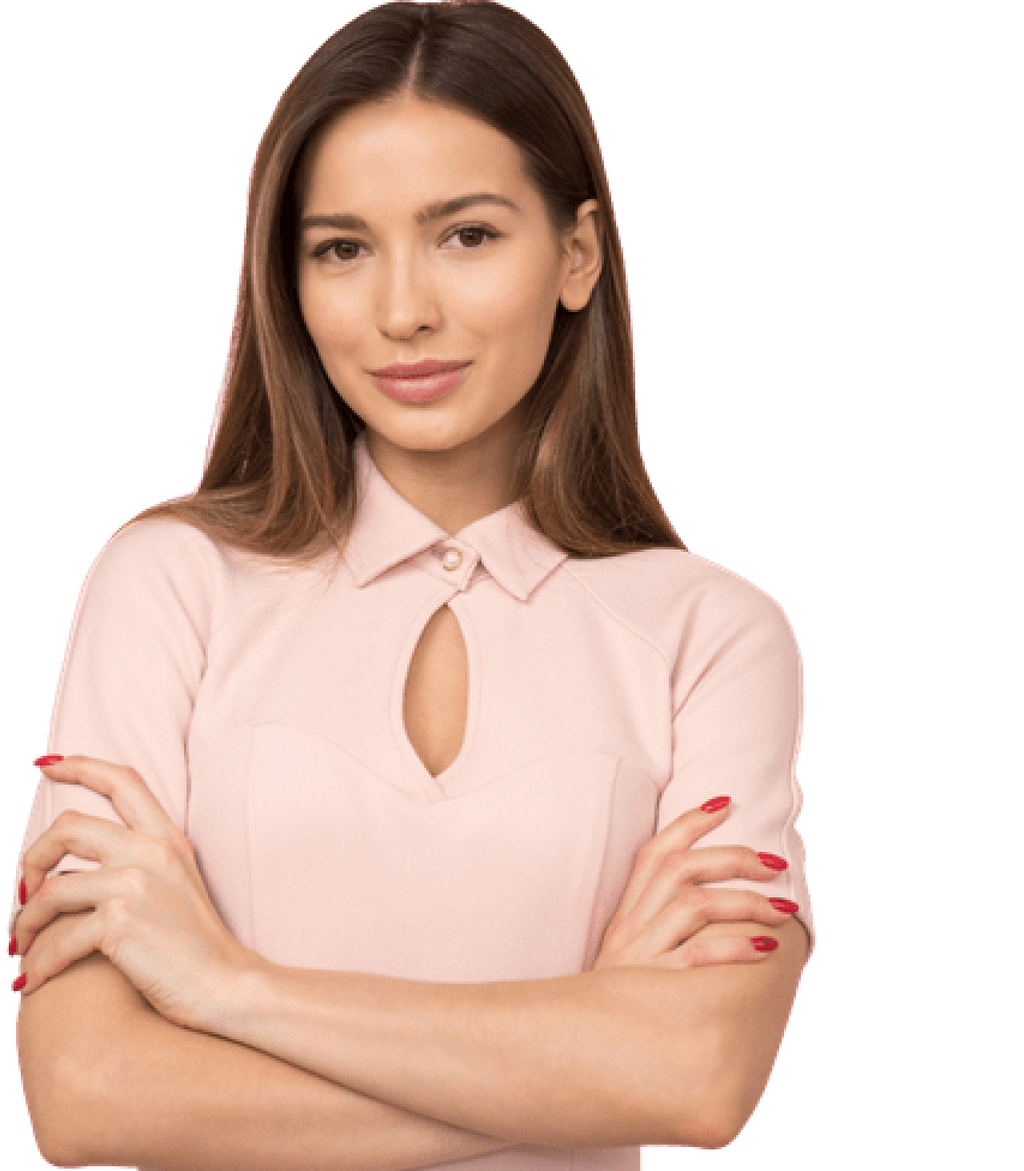
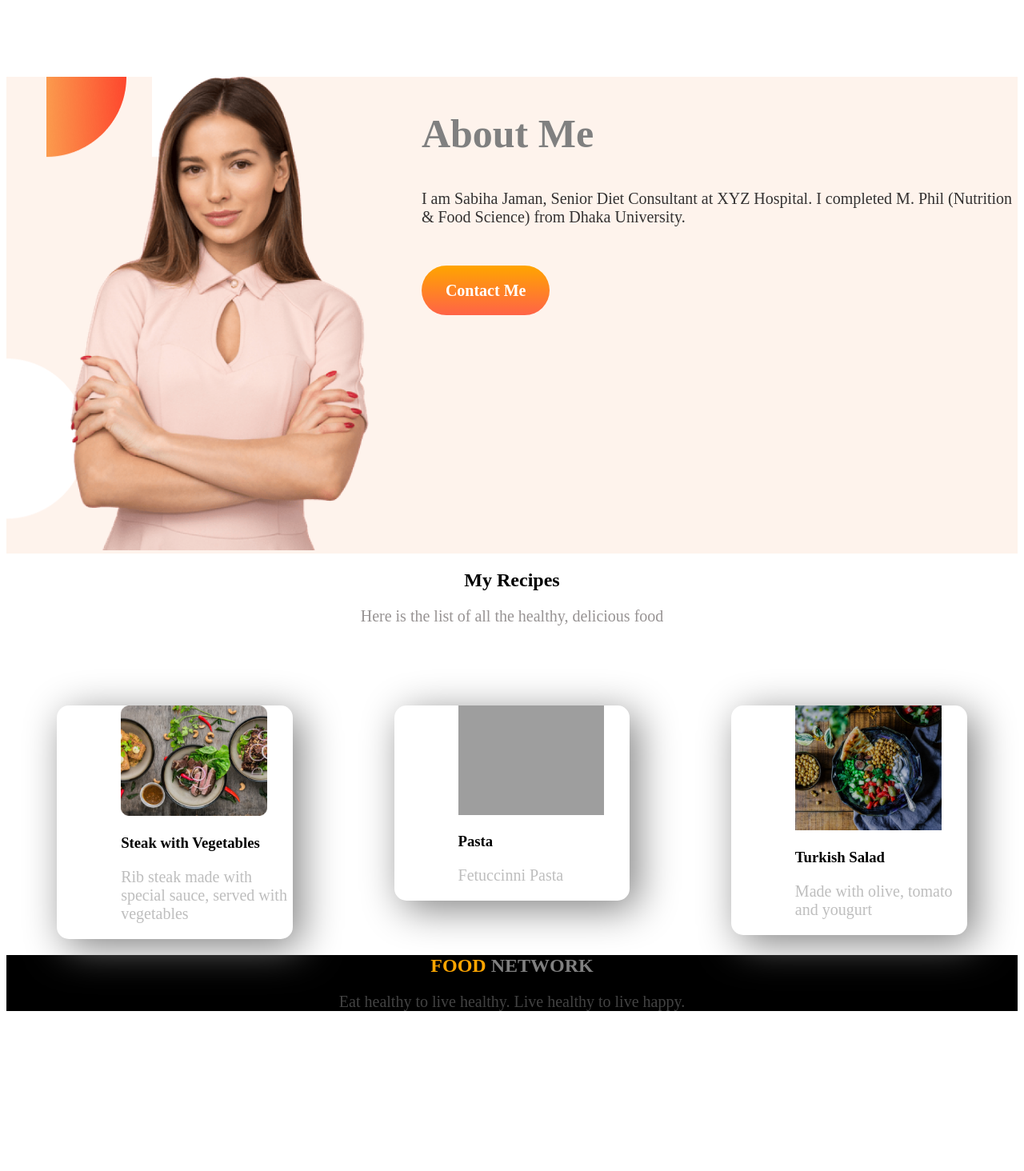
Before and after one commit to nazia-parvin/food-network, a plain HTML site: page index.html in a window 1280 px wide. Shown: the part 577-2041 px from the top of the page at 80% size. After the commit the page ends 1861 px from the top, so only its background shows below. Drawn offline with nearby package versions, Linux system fonts and the light colour scheme; grey boxes are pictures that could not be loaded.

Commit message:
changes not last

```diff
--- a/index.html
+++ b/index.html
@@ -11,7 +11,7 @@
     <link rel="stylesheet" href="style.css">
 </head>
 <body>
-    <section class="flexible-container">
+    <section class="flexible-container font-color">
         <div class="half-width">
             <h1><span class="orange-colour" >Skip</span> the Diet, <br>
                 Just Eat Healthy <br>
@@ -26,9 +26,49 @@
                 <img src="images/Group 8450.png" alt="">
             </div>
     </section>
-    <section>
-        <img src="images/female/Person Image.png" alt="">
+
+    <section class=" flexible-container middle-part-image font-color">
+            <div class="half-width">
+                <img src="images/female/Person Image.png" alt="">
+            </div>
+            <div >
+                <h1><span class="gray-colour-h1">About Me</span></h1>
+                <p  <span class="middle-para-color">
+                    I am Sabiha Jaman, Senior Diet Consultant at XYZ Hospital. I completed M. Phil (Nutrition & Food Science) from Dhaka University. </span> <br><br><br><br>
+                    <a class="link-button" target="_blank" href="https://www.asgaralihospital.com/post_staff/ms-shaila-sabrin/">Contact Me</a>
+                </p>
+            </div>
     </section>
+    <section">
+        <h2>My Recipes</h2>
+        <p id="last-para">Here is the list of all the healthy, delicious food</p>
+        <div class= "flexible-container">
+            <div id="recipie-ietem" class="half-width">
+                <img src="images/food/Project Cover1.jpg" alt="">
+                <h3>Steak with Vegetables</h3>
+                <p>Rib steak made with special sauce, served with vegetables</p>
+
+            </div>
+            <div id="recipie-ietem" class="half-width" >
+                <img src="images/food/Project Cover7.png" alt="">
+                <h3 class="black-colour">Pasta</h3>
+                <p>Fetuccinni Pasta</p>
+            </div>
+            <div id="recipie-ietem" class="half-width">
+                <img src="images/food/Project Cover8.png" alt="">
+                <h3 >Turkish Salad</h3>
+                <p>Made with olive, tomato and yougurt</p>
+            </div>
+
+        </div>
+
+    </section>
+    <footer>
+        <h2><span class="orange-colour">FOOD </span> NETWORK</h2>
+        <p>
+            Eat healthy to live healthy. Live healthy to live happy.
+        </p>
+    </footer>
 
 </body>
 </html>
--- a/style.css
+++ b/style.css
@@ -1,6 +1,6 @@
-body{
+font-color{
     font-family: 'Open Sans', sans-serif;
-    color: rgb(104, 94, 94);
+    color: rgba(104, 94, 94, 0.932);
 }
 h1{
     font-size: 50px;
@@ -19,6 +19,7 @@ p{
 .half-width{
     width: 50%;
     padding-left: 80px;
+
 }
 .half-width img{
     width:85%;
@@ -31,5 +32,40 @@ p{
     color: white;
     font-weight: 900;
     border-radius: 60px;
-
 }
+.middle-part-image{
+    background-image: url(images/shapes/7.png);
+}
+.gray-colour-h1{
+    color: gray;
+}
+.middle-para-color{
+    color: #333131;
+    font-weight:300;
+}
+.margin-setting{
+    margin-left: 40px;
+}
+h2{
+    text-align: center;
+}
+#last-para{
+    color: rgba(122, 116, 116, 0.781);
+    text-align: center;
+}
+#recipie-ietem{
+    width: 60%;
+    height: 10%;
+    margin-right: 5%;
+    margin-left: 5%;
+    box-shadow: 10px 10px 50px gray;
+    border-radius: 15px;
+}
+footer{
+    margin-bottom: 0;
+    background-color: black;
+    color: gray;
+}
+footer p{
+    text-align: center;
+}
```
Also changed, not shown: 1 other file.
